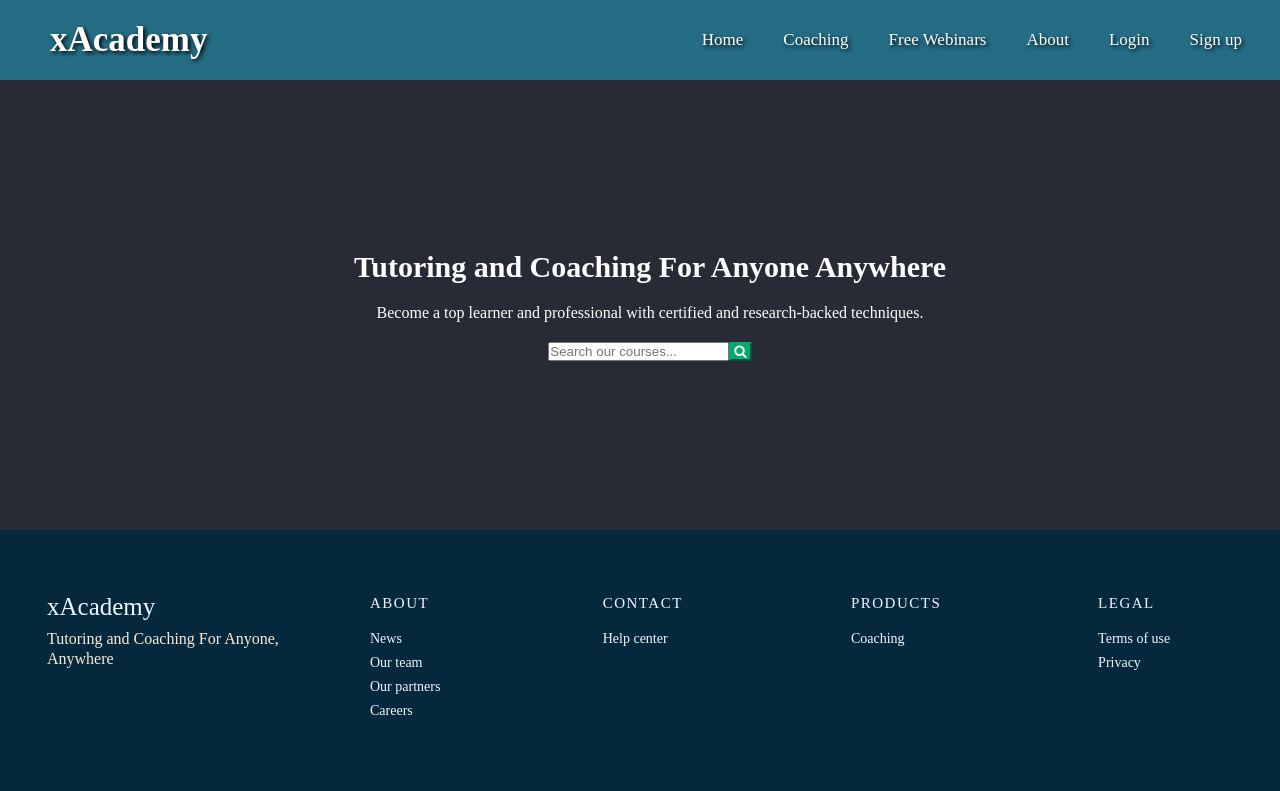
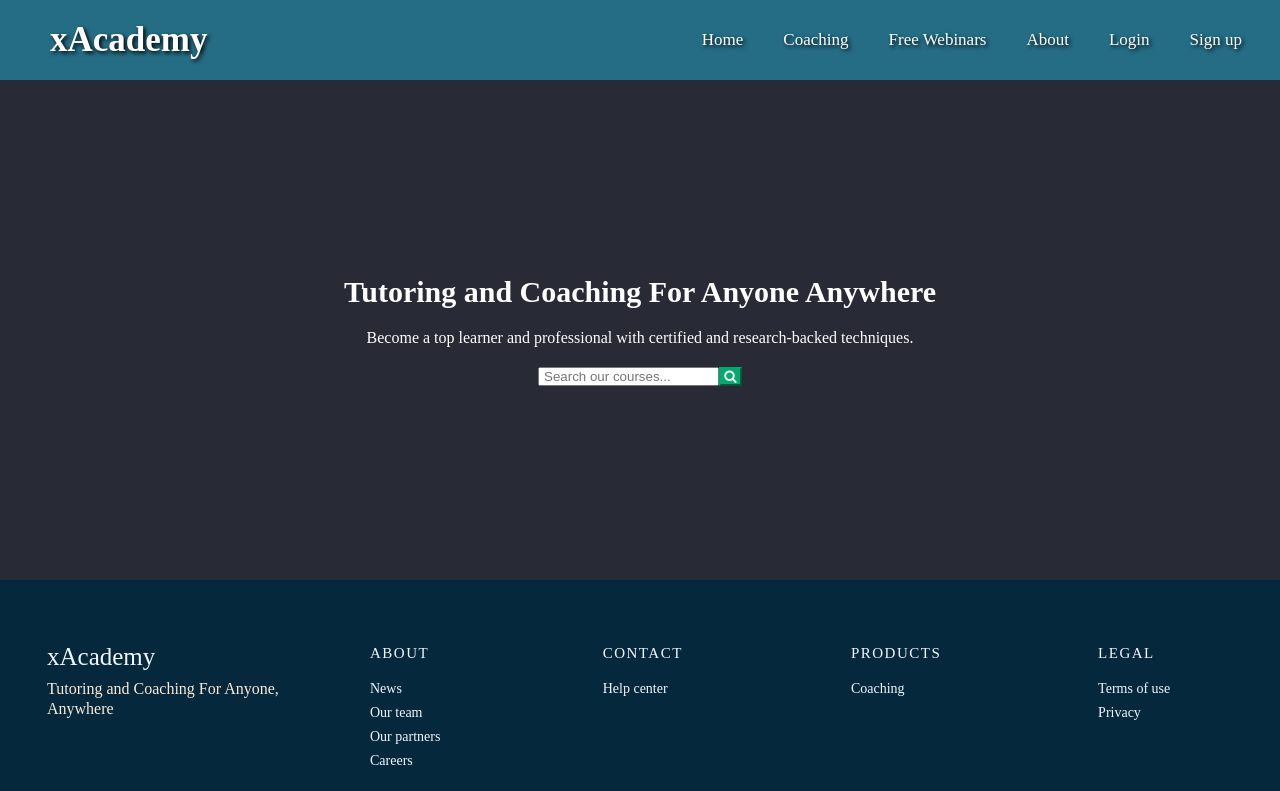
Before and after one commit to RodaHGithub/Digi-Intro_WebPage_Project, a plain HTML site: page index.html in a window 1280 px wide. Shown: the top 791 px of the page. Drawn offline with Linux system fonts and the light colour scheme.

Commit message:
home adjust desktop

```diff
--- a/index.css
+++ b/index.css
@@ -214,6 +214,7 @@ footer {
 .welc-grid-container .welc-grid-item-1 {
   margin-right: 0px; /*does nothing*/
   padding-left: 20px;
+  padding-right: 20px;
 }
 
 .welc-grid-container .welc-grid-item-1 .welcome {
@@ -223,6 +224,7 @@ footer {
 h1.welcome {
   font-size: 30px;
 }
+
 .welc-grid-container .welc-grid-item-1 button {
   cursor: pointer;
   padding-right: 3px;
@@ -351,6 +353,13 @@ h1.welcome {
   /************ END FOOTER*****************/
 
   /********************START WELCOME MAIN  *******************************/
+  .welc-grid-container {
+    display: grid;
+    color: white;
+    background-color: rgb(40, 42, 53);
+    grid-template-columns: 1fr;
+    grid-auto-rows: minmax(500px, auto);
+  }
   /********************END WELCOME MAIN *******************************/
 
   /********************START GRID MAIN  *******************************/
```
Also changed, not shown: index.html (+1 -1 lines).
